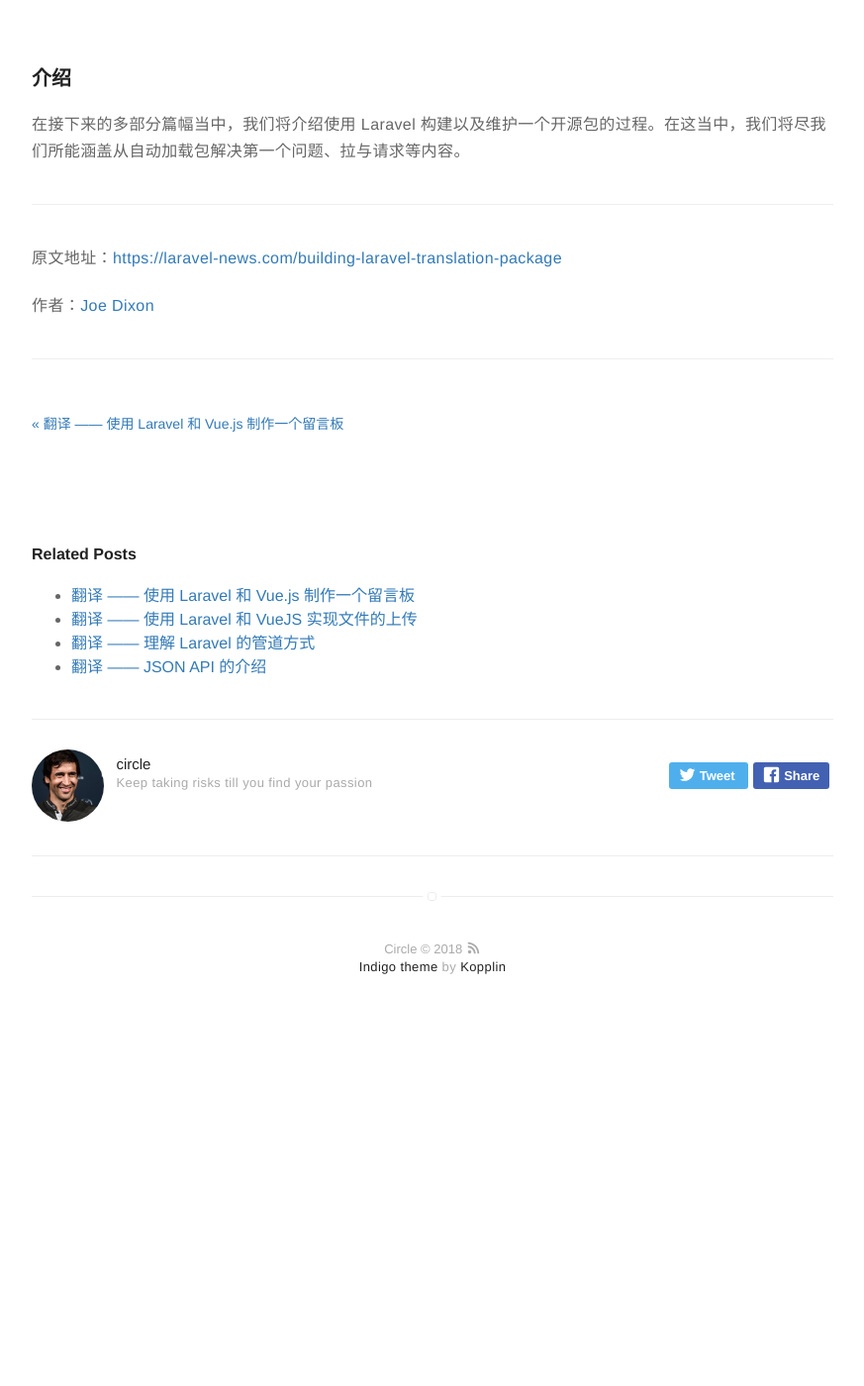
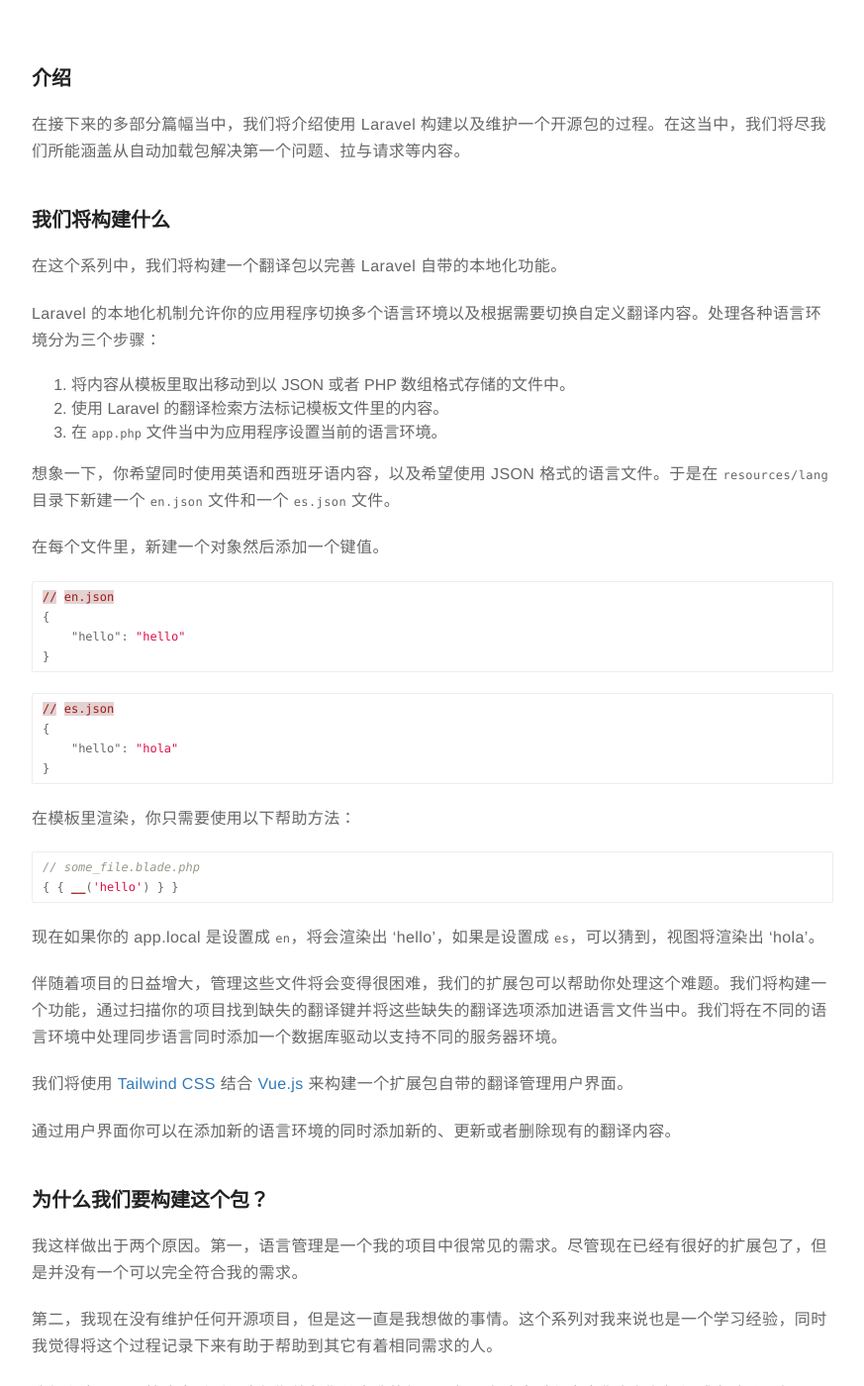
Before and after one commit to rust17/blog, a Jekyll site: the page built from _posts/2018-12-05-translation-building-a-laravel-translation-package.markdown, in a window 1280 px wide and 1400 px high, scrolled down 254 px. Shown: the whole window at 99% size, without its empty margins (203-1076 px from the left). Built offline with Jekyll 4.4.1, drawn with Linux system fonts in a browser that asks for light colours; comment, search, counter and statistics services are not loaded; before the commit the page ends 1302 px from its top, so only the background shows below that; some of the changed text lies outside the part shown.

Commit message:
update translation-building-a-laravel-translation-package

````diff
--- a/_posts/2018-12-05-translation-building-a-laravel-translation-package.markdown
+++ b/_posts/2018-12-05-translation-building-a-laravel-translation-package.markdown
@@ -16,6 +16,58 @@ description: 翻译文章 —— 构建一个 Laravel 翻译包
 
 在接下来的多部分篇幅当中，我们将介绍使用 Laravel 构建以及维护一个开源包的过程。在这当中，我们将尽我们所能涵盖从自动加载包解决第一个问题、拉与请求等内容。
 
+### 我们将构建什么
+
+在这个系列中，我们将构建一个翻译包以完善 Laravel 自带的本地化功能。
+
+Laravel 的本地化机制允许你的应用程序切换多个语言环境以及根据需要切换自定义翻译内容。处理各种语言环境分为三个步骤：
+
+1. 将内容从模板里取出移动到以 JSON 或者 PHP 数组格式存储的文件中。
+2. 使用 Laravel 的翻译检索方法标记模板文件里的内容。
+3. 在 `app.php` 文件当中为应用程序设置当前的语言环境。
+
+想象一下，你希望同时使用英语和西班牙语内容，以及希望使用 JSON 格式的语言文件。于是在 `resources/lang` 目录下新建一个 `en.json` 文件和一个 `es.json` 文件。
+
+在每个文件里，新建一个对象然后添加一个键值。
+
+```json
+// en.json
+{
+    "hello": "hello"
+}
+```
+
+```json
+// es.json
+{
+    "hello": "hola"
+}
+```
+
+在模板里渲染，你只需要使用以下帮助方法：
+
+```php
+// some_file.blade.php
+{ { __('hello') } }
+```
+
+现在如果你的 app.local 是设置成 `en`，将会渲染出 'hello'，如果是设置成 `es`，可以猜到，视图将渲染出 'hola'。
+
+伴随着项目的日益增大，管理这些文件将会变得很困难，我们的扩展包可以帮助你处理这个难题。我们将构建一个功能，通过扫描你的项目找到缺失的翻译键并将这些缺失的翻译选项添加进语言文件当中。我们将在不同的语言环境中处理同步语言同时添加一个数据库驱动以支持不同的服务器环境。
+
+我们将使用 [Tailwind CSS](https://tailwindcss.com/) 结合 [Vue.js](https://vuejs.org/) 来构建一个扩展包自带的翻译管理用户界面。
+
+通过用户界面你可以在添加新的语言环境的同时添加新的、更新或者删除现有的翻译内容。
+
+### 为什么我们要构建这个包？
+
+我这样做出于两个原因。第一，语言管理是一个我的项目中很常见的需求。尽管现在已经有很好的扩展包了，但是并没有一个可以完全符合我的需求。
+
+第二，我现在没有维护任何开源项目，但是这一直是我想做的事情。这个系列对我来说也是一个学习经验，同时我觉得将这个过程记录下来有助于帮助到其它有着相同需求的人。
+
+我很兴奋可以开始这个系列，也很期待与你分享我的经历。如果在这个过程当中你有任何疑问或者建议，都可以随意在 [Twitter](https://twitter.com/_joedixon) 上跟我沟通。
+
+接下来，我们准备开始第二部分——[利用脚手架搭建项目](https://laravel-news.com/scaffolding-a-package/)。
 
 ---
 原文地址：[https://laravel-news.com/building-laravel-translation-package](https://laravel-news.com/building-laravel-translation-package)
````
